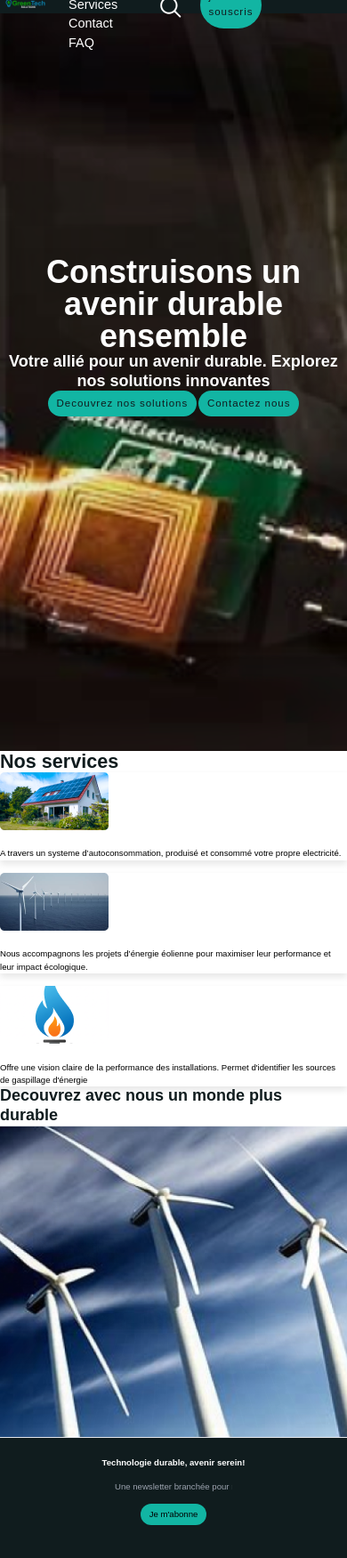
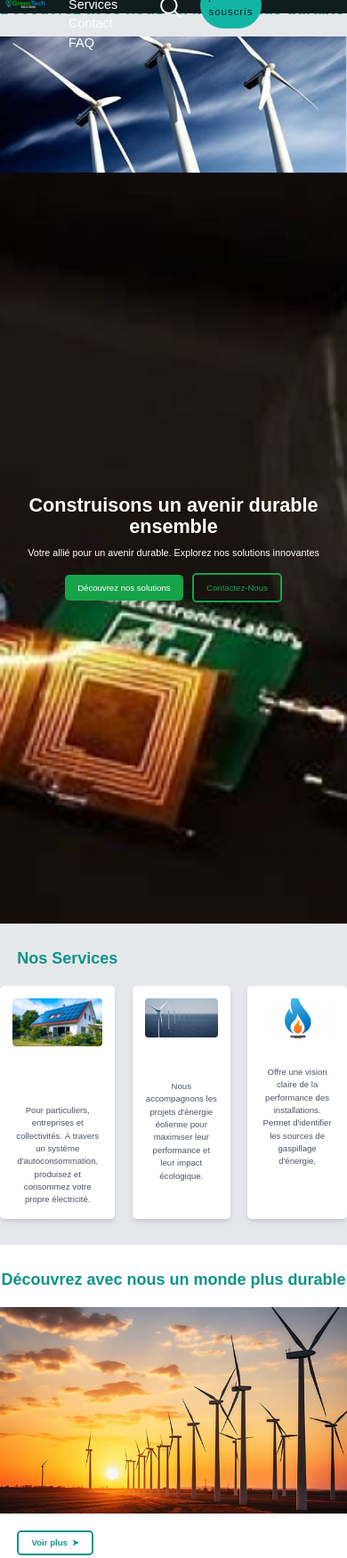
Before and after one commit to TRESOR-TDZ/brief_2wen, a website: page index.html in a window 390 px wide. Shown: the top 1751 px of the page at 89% size. Drawn offline with nearby package versions, Linux system fonts and the light colour scheme; files whose address does not match are found by name.

Commit message:
modifications 2commit

```diff
--- a/css/index.css
+++ b/css/index.css
@@ -86,18 +86,18 @@ body{
 .bxbx-user{
     margin-right: -10em;
 }
-.hero{
+/* .hero{
     background: url(../images/Property1.png) no-repeat center center/cover; /* Image de fond centrée et couverte */
-    height: 100vh; /* Hauteur de l'écran entier */
-    justify-content: center; /* Centrage horizontal des éléments */
-    align-items: center; /* Centrage vertical des éléments */
-    text-align: center; /* Texte centré */
-    color: white; /* Couleur du texte en blanc */
-    padding-top: 30rem;
-    line-height: 1em;
-    animation: backgroundTransition 15s infinite; /* L'animation dure 15 secondes et se répète infiniment */
-}
-@keyframes backgroundTransition {
+    /* height: 100vh; Hauteur de l'écran entier */
+    /* justify-content: center; /* Centrage horizontal des éléments */
+    /* align-items: center; /* Centrage vertical des éléments */
+    /* text-align: center; Texte centré */ */ */
+    /* color: white; /* Couleur du texte en blanc */
+    /* padding-top: 30rem; */
+    /* line-height: 1em; */
+    /* animation: backgroundTransition 15s infinite; L'animation dure 15 secondes et se répète infiniment */
+/* } */ */
+/* @keyframes backgroundTransition {
     0% {
         background-image: url(../Images/Property1.png);
     }
@@ -116,16 +116,16 @@ body{
     100% {
         background-image: url(../Images/Frame30.png);
     }
-}
-.image{
+} */
+/* .image{
 
     background: url(../Images/Component5.png) no-repeat center center/cover; /* Image de fond centrée et couverte */
-    height: 350px;
+    /* height: 350px;
     align-items: center; /* Centrage vertical des éléments */
-    animation: imageTransition 15s infinite; /* L'animation dure 15 secondes et se répète infiniment */
-    background-size: cover;
-}
-@keyframes imageTransition {
+    /* animation: imageTransition 15s infinite; /* L'animation dure 15 secondes et se répète infiniment */
+    /* background-size: cover; */
+/* } */ */
+/* @keyframes imageTransition {
     0% {
         background-image: url(../Images/Component5.png);
     }
@@ -137,10 +137,10 @@ body{
     }
     100% {
         background-image: url(../Images/pannels-project1.png);
-    }
+    } */ */
 
-}
-.services{
+/* } */ */ */
+/* .services{
     right: 60vh;
 }
 .services .boxservice{
@@ -149,8 +149,8 @@ body{
     border-radius: 10px;
     /* display:flex;
     justify-content: space-between; */
-    box-shadow: 0 4px 8px rgba(0, 0, 0, 0.1);
-}
+    /* box-shadow: 0 4px 8px rgba(0, 0, 0, 0.1);  */
+/* } */ */
 .footer {
     background-color: #101C1E;
     color: #fff;
--- a/index.html
+++ b/index.html
@@ -8,8 +8,46 @@
     <script src="https://cdn.tailwindcss.com"></script>
     <link rel="stylesheet" href="https://cdnjs.cloudflare.com/ajax/libs/font-awesome/6.0.0/css/all.min.css">
     <link rel="stylesheet" href="./css/index.css">
+    <link href="https://cdn.jsdelivr.net/npm/tailwindcss@2.2.19/dist/tailwind.min.css" rel="stylesheet">
+  <link href="https://cdnjs.cloudflare.com/ajax/libs/Glide.js/3.4.1/css/glide.core.min.css" rel="stylesheet"> <!-- Importation du css de Glide.-->
+  <script src="https://cdnjs.cloudflare.com/ajax/libs/Glide.js/3.4.1/glide.min.js"></script> <!-- Importation du js de Glide.-->
+  <script src="https://cdn.tailwindcss.com"></script> <!-- Importation de Tailwind CSS via le CDN.-->
+  <script src="https://cdnjs.cloudflare.com/ajax/libs/gsap/3.12.2/gsap.min.js"></script>
+  <style>
+    .background-slider {
+      position: relative;
+      width: 100%;
+      height: 100vh;
+      overflow: hidden;
+    }
+    .background-slider img {
+      position: absolute;
+      width: 100%;
+      height: 100%;
+      object-fit: cover;
+      animation: fade 15s infinite;
+    }
+    @keyframes fade {
+      0% { opacity: 1; }
+      33% { opacity: 0; }
+      66% { opacity: 0; }
+      100% { opacity: 1; }
+    }
+    .background-slider img:nth-child(2) {
+      animation-delay: 5s;
+    }
+    .background-slider img:nth-child(3) {
+      animation-delay: 10s;
+    }
+    .content {
+      position: relative;
+      z-index: 10;
+      text-align: center;
+    }
+  </style>
 </head>
-<body>
+</head>
+<body class="bg-gray-200 text-white">
     <header class="header">
         <a href="#home" class="logo"> <img src="Images/logo greentech 1.png" alt="logo du site"> </a> <!-- Logo image link -->
         <nav class="navbar"> <!-- Navigation menu -->
@@ -17,7 +55,7 @@
             <a href="about.html">About</a>
             <a href="Services.html">Services</a>
             <a href="CONTACT.html">Contact</a>
-            <a href="CONTACT.html">FAQ</a>
+            <a href="FAQ.html">FAQ</a>
         </nav>
         <div class="btn-group1"> <!-- Buttons group for header actions -->
             <a href="#">
@@ -31,45 +69,114 @@
             </a>
         </div>
     </header>
-    <section class="hero">
-        <h1 class="text-6xl text-white font-bold">Construisons un avenir durable ensemble</h1>
-        <h3 class="text-3xl text-white font-bold">Votre allié pour un avenir durable. Explorez nos solutions innovantes</h3>
-        <button class="btn">Decouvrez nos solutions</button>
-        <button class="btn">Contactez nous</button>
-      </section>
+  <h2 class="text-3xl font-bold text-teal-600 mb-8">Découvrez avec nous un monde plus durable</h2>
+  <div class="glide">
+      <div class="glide__track" data-glide-el="track">
+          <ul class="glide__slides">
+              <li class="glide__slide"><img src="../Images/Component5.png" alt="Image 1" class="w-full h-64 object-cover"></li>
+              <li class="glide__slide"><img src="../Images/Component6.png" alt="Image 2" class="w-full h-64 object-cover"></li>
+              <li class="glide__slide"><img src="../Images/Component9.png" alt="Image 3" class="w-full h-64 object-cover"></li>
+              <li class="glide__slide"><img src="../Images/Component6.png" alt="Image 3" class="w-full h-64 object-cover"></li>
+              <li class="glide__slide"><img src="../Images/Component9.png" alt="Image 3" class="w-full h-64 object-cover"></li>
+          </ul>
+      </div>
+  </div>
 
-      <section class="services">
-        <h3 class="text-4xl text-[#101C1E] font-bold">Nos services</h3>
-        <div class="grid md:grid-cols-3 gap-6">
-          <div class="boxservice">
-          <img src="Images/panneaux-solaires-sur-maison 1.png" alt="pan">
-          <h3 class="text-2xl text-white font-bold">Panneaux solaires</h3>
-          <p class="text-1xl">
-            A travers un systeme d’autoconsommation,
-            produisé et consommé votre propre
-            electricité.
-            </p>
+<!-- Background Slider -->
+<div class="background-slider">
+  <img src="Images/Property1.png" alt="Background image 1">
+  <img src="Images/Property2.png" alt="Background image 2">
+  <img src="Images/Property3.png" alt="Background image 3">
+  <img src="Images/Property1.png" alt="Background image 3">
+  <img src="Images/property4.png" alt="Background image 3">
+  <img src=".Images/Frame30.png" alt="Background image 3">
+
+  <div class="absolute inset-0 flex flex-col justify-center items-center">
+    <div class="content">
+      <h1 class="text-4xl md:text-6xl font-bold">Construisons un avenir durable ensemble</h1>
+      <p class="mt-4 text-lg md:text-2xl">Votre allié pour un avenir durable. Explorez nos solutions innovantes</p>
+      <div class="mt-6 flex justify-center items-center space-x-4">
+        <a href="#" class="px-6 py-3 bg-green-600 hover:bg-green-700 rounded-lg text-white">Découvrez nos solutions</a>
+        <a href="#" class="px-6 py-3 border-2 border-green-600 text-green-600 hover:bg-green-600 hover:text-white rounded-lg">Contactez-Nous</a>
       </div>
-        <div  class="boxservice">
-          <img src="Images/OIP (3) 1.png" alt="OIP">
-          <h3 class="text-2xl text-white font-bold">L'energie eolienne</h3>
-          <p class="text-1xl">Nous accompagnons les projets d’énergie éolienne pour maximiser leur performance et leur impact écologique. </p>
     </div>
-        <div  class="boxservice">
-          <img src="Images/unnamed 2.png" alt="unnamed">
-          <h3 class="text-2xl text-white font-bold">Bio gaz</h3>
-          <p class="text-1xl">Offre une vision claire de la performance des installations.
-            Permet d'identifier les sources de gaspillage d'énergie</p>
+  </div>
+</div>
+
+<section class="text-center py-12">
+  <h2 class="text-3xl font-bold text-left text-teal-600 mb-8 pl-8">Nos Services</h2>
+  <div class="flex justify-center space-x-8">
+      <!-- Service 1 -->
+      <div class="bg-white shadow-md rounded-lg p-6 max-w-xs transform hover:scale-105 transition duration-500">
+          <img src="Images/panneaux-solaires-sur-maison 1.png" alt="Installation des panneaux solaires" class="w-42 h-42 justify-center items-center mb-4">
+          <h3 class="text-xl font-semibold mb-2">Installation des panneaux solaires</h3>
+          <p class="text-gray-600">Pour particuliers, entreprises et collectivités. À travers un système d'autoconsommation, produisez et consommez votre propre électricité.</p>
+      </div>
+      <!-- Service 2 -->
+      <div class="bg-white shadow-md rounded-lg p-6 max-w-xs transform hover:scale-105 transition duration-500">
+          <img src="Images/OIP (3) 1.png" alt="L'énergie éolienne" class="w-42 h-42 object-cover mb-4">
+          <h3 class="text-xl font-semibold mb-2">L'énergie éolienne</h3>
+          <p class="text-gray-600">Nous accompagnons les projets d'énergie éolienne pour maximiser leur performance et leur impact écologique.</p>
+      </div>
+      <!-- Service 3 -->
+      <div class="bg-white shadow-md rounded-lg p-6 max-w-xs transform hover:scale-105 transition duration-500">
+          <img src="Images/unnamed 2.png" alt="Bio Gaz" class="w-42 h-42 object-cover mb-4">
+          <h3 class="text-xl font-semibold mb-2">Bio Gaz</h3>
+          <p class="text-gray-600">Offre une vision claire de la performance des installations. Permet d'identifier les sources de gaspillage d'énergie.</p>
       </div>
   </div>
 </section>
-      <section class=solutions>
-        <h3 class="text-3xl text-[#101C1E] font-bold">Decouvrez avec nous un monde plus <br>durable</h3>
-        <div class="image">
 
+<!-- Nouvelle section avec Carousel et Button -->
+<section class="text-center py-12 bg-white">
+<h2 class="text-3xl font-bold text-teal-600 mb-8">Découvrez avec nous un monde plus durable</h2>
+<div class="glide">
+    <div class="glide__track" data-glide-el="track">
+        <ul class="glide__slides">
+            <li class="glide__slide"><img src="Images/Property1.png" alt="Image 1" class="w-full h-85 object-cover"></li>
+            <li class="glide__slide"><img src="Images/Property2.png" alt="Image 2" class="w-full h-85 object-cover"></li>
+            <li class="glide__slide"><img src="Images/Property3.png" alt="Image 3" class="w-full h-85 object-cover"></li>
+            <li class="glide__slide"><img src="Images/Property1.png" alt="Image 3" class="w-full h-85 object-cover"></li>
+            <li class="glide__slide"><img src="Images/property4.png" alt="Image 3" class="w-full h-85 object-cover"></li>
+        </ul>
     </div>
+</div>
+<div class="pl-8">
+  <button class="mt-8 px-6 py-2 border-2 border-teal-600 text-teal-600 font-semibold rounded-lg flex items-center">
+      Voir plus
+      <span class="ml-2">&#x27A4;</span> <!-- Code pour la petite flèche -->
+  </button>
+</div>
+</section>
 
+<!-- Testimonial Section -->
+<section class="py-12 bg-white">
+<div class="container mx-auto text-center">
+    <h2 class="text-3xl font-bold text-teal-600 mb-8">Témoignages</h2>
+    <div class="max-w-xl mx-auto bg-gray-100 p-6 rounded-lg shadow-md">
+        <img src="Images/team1.jpg" alt="Profile Picture" class="w-24 h-24 rounded-full mx-auto mb-4">
+        <blockquote class="text-gray-900 italic mb-4">
+            "GTS! I cannot believe. It's awesome."
+        </blockquote>
+        <p class="text-gray-600 mb-4">
+            J'ai décidé de faire ma part pour l'environnement en installant des panneaux solaires sur mon toit. C'était un investissement important, mais cela en vaut la peine. Je suis maintenant indépendant de la compagnie d'électricité et je sais que je fais ma part pour la planète.
+        </p>
+        <p class="font-bold text-gray-900">Trésor LESOURIANT</p>
+        <p class="text-gray-500">HR Officer</p>
+    </div>
+</div>
 </section>
+
+<!-- Glide.js JavaScript -->
+<script>
+new Glide('.glide', {
+    type: 'carousel',
+    autoplay: 3000,
+    hoverpause: true,
+    animationDuration: 1000,
+    perView: 1
+}).mount();
+</script>
 
     <footer class="flex flex-col bg-[#101C1E] pt-6 w-full items-center justify-center px-12 max-md:px-6 border-t">
         <section class="flex flex-col justify-center items-center w-full border-b border-green-800 pt-3 max-md:pb-8">
```
Also changed, not shown: Images/team1.jpg (added). Lines whose indentation alone changed are shown as unchanged.
